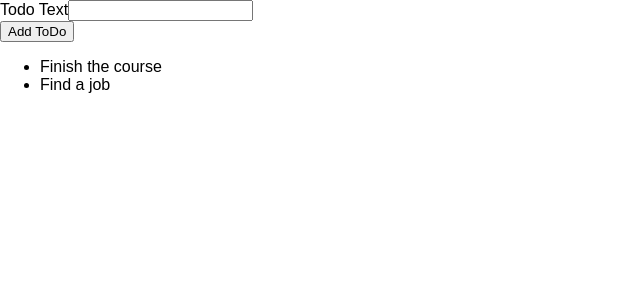
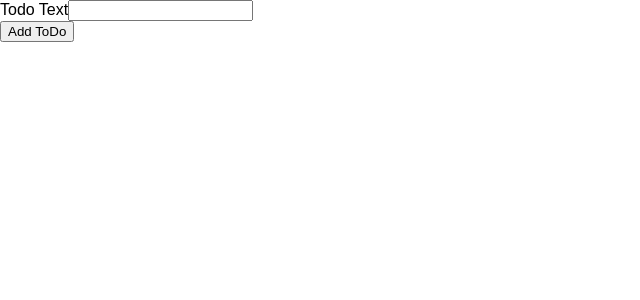
Before and after one commit to eatornquist/react-typescript, a React (Create React App) app: page / in a window 1280 px wide. Shown: the top 300 px of the page, without its empty margins (0-640 px from the left). Built offline with nearby package versions, Linux system fonts and the light colour scheme.

Commit message:
working with State & Types. Adding the useState functionality

```diff
--- a/src/App.tsx
+++ b/src/App.tsx
@@ -1,15 +1,14 @@
-import React from 'react'
+import React, { useState } from 'react'
 import TodoList from './components/TodoList'
 import NewTodo from './components/NewTodo'
+import { Todo } from './todo.model'
 
 function App() {
-  const todos = [
-    { id: 't1', text: 'Finish the course' },
-    { id: 't2', text: 'Find a job' },
-  ]
+  const [todos, setTodos] = useState<Todo[]>([])
 
   function todoAddHandler(text: string) {
     console.log(text)
+    setTodos([{ id: Math.random().toString(), text: text }])
   }
 
   return (
--- a/src/components/NewTodo.tsx
+++ b/src/components/NewTodo.tsx
@@ -1,10 +1,10 @@
 import React, { useRef } from 'react'
 
-type newTodoProps = {
+type NewTodoProps = {
   onAddTodo: (todoText: string) => void
 }
 
-const NewTodo: React.FC<newTodoProps> = (props) => {
+const NewTodo: React.FC<NewTodoProps> = (props) => {
   const textInputRef = useRef<HTMLInputElement>(null)
 
   function handleSubmit(e: React.FormEvent) {
--- /dev/null
+++ b/src/todo.model.ts
@@ -0,0 +1,4 @@
+export interface Todo {
+  id: string
+  text: string
+}
```
